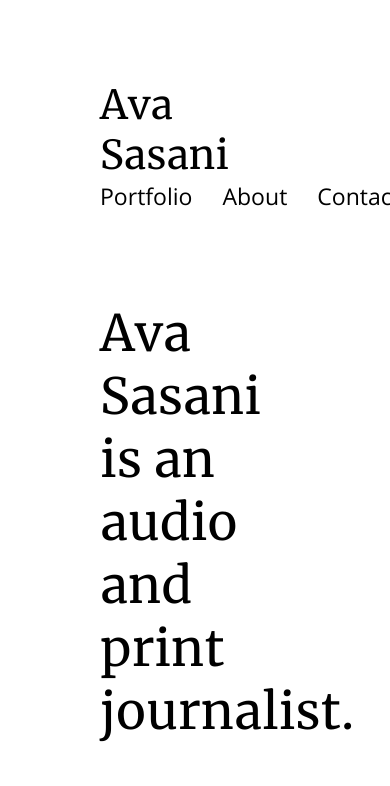
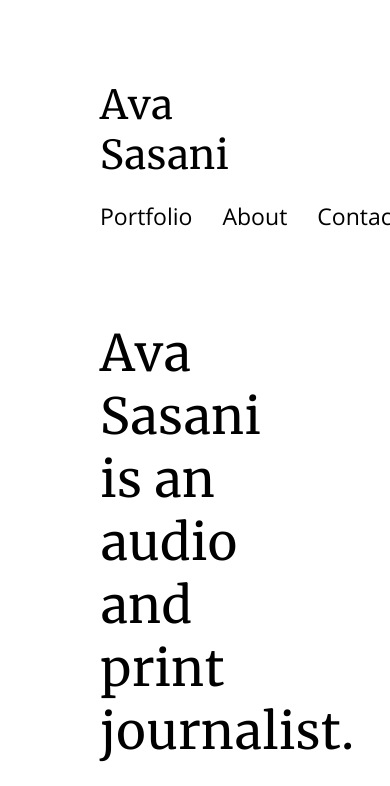
Before and after one commit to kristibui/ava-portfolio, a React (Create React App) app: page / in a window 390 px wide. Shown: the top 786 px of the page. Built offline with nearby package versions, Linux system fonts and the light colour scheme.

Commit message:
nav bar spacing

```diff
--- a/src/navigation/navigation.css
+++ b/src/navigation/navigation.css
@@ -2,6 +2,16 @@
     display: flex;
     flex-wrap: wrap;
     justify-content: space-between;
+}
+
+@media screen and (max-width: 800px) {
+    .navbar {
+        display: block;
+    }
+
+    .right-links {
+        margin-top: 20px;
+    }
 }
 
 /** Headline **/
```
